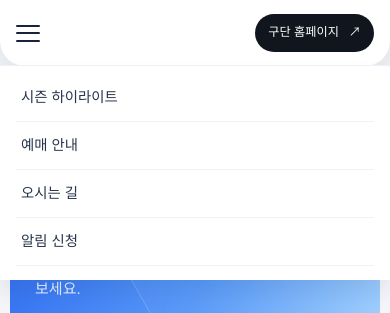
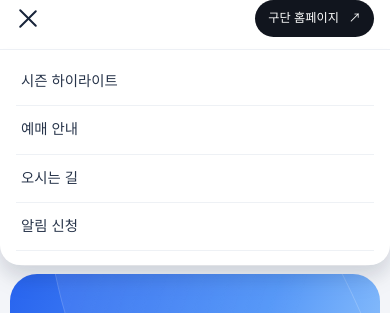
Before and after one commit to sslrspadjqtdma/landingpage, a plain HTML site: page 랜딩페이지 과제/index.html in a window 390 px wide. Both pictures are taken after a click on the label "메뉴 열기". Shown: the top 313 px of the page. Drawn offline with Linux system fonts and the light colour scheme.

Commit message:
Improve responsive mobile navigation
Animate the mobile menu and place it in document flow so it no longer covers page content.

Keep expanded state accessible and close the menu after selecting a link.

Co-authored-by: Copilot <223556219+Copilot@users.noreply.github.com>

```diff
--- a/랜딩페이지 과제/index.html
+++ b/랜딩페이지 과제/index.html
@@ -24,14 +24,25 @@
             />
           </a>
 
-          <input type="checkbox" id="menu-toggle" class="menu-toggle" />
+          <input
+            type="checkbox"
+            id="menu-toggle"
+            class="menu-toggle"
+            aria-label="모바일 메뉴"
+            aria-controls="primary-navigation"
+            aria-expanded="false"
+          />
           <label for="menu-toggle" class="hamburger" aria-label="메뉴 열기">
             <span></span>
             <span></span>
             <span></span>
           </label>
 
-          <nav class="nav-menu" aria-label="주요 메뉴">
+          <nav
+            class="nav-menu"
+            id="primary-navigation"
+            aria-label="주요 메뉴"
+          >
             <a
               href="https://www.youtube.com/watch?v=x0roIbfOvQA&amp;list=PLkXXwsF-ojWxRLoCPwugNkr9w2nGDt0zK"
               target="_blank"
@@ -435,6 +446,18 @@
       </footer>
     </div>
     <script>
+      const menuToggle = document.querySelector("#menu-toggle");
+      const menuLinks = document.querySelectorAll("#primary-navigation a");
+      menuToggle.addEventListener("change", () => {
+        menuToggle.setAttribute("aria-expanded", String(menuToggle.checked));
+      });
+      menuLinks.forEach((link) =>
+        link.addEventListener("click", () => {
+          menuToggle.checked = false;
+          menuToggle.setAttribute("aria-expanded", "false");
+        }),
+      );
+
       const mapChoiceDialog = document.querySelector("#map-choice-dialog");
       const mapChoiceTrigger = document.querySelector(".map-choice-trigger");
       const mapChoiceClose = document.querySelector("[data-close-map-dialog]");
--- a/랜딩페이지 과제/style.css
+++ b/랜딩페이지 과제/style.css
@@ -966,8 +966,17 @@ main {
         gap: 12px;
     }
 
+    .landing-header .header-container {
+        flex-wrap: wrap;
+    }
+
     .landing-header .header-logo-wrap {
         display: none;
+    }
+
+    .landing-header .header-cta {
+        order: 1;
+        margin-left: auto;
     }
 
     .header-cta {
@@ -975,8 +984,18 @@ main {
         font-size: 0.76rem;
     }
 
+    .menu-toggle {
+        position: absolute;
+        left: 0;
+        display: block;
+        width: 1px;
+        height: 1px;
+        opacity: 0;
+    }
+
     .hamburger {
         display: flex;
+        order: 0;
         width: 24px;
         height: 19px;
         flex: 0 0 24px;
@@ -985,6 +1004,12 @@ main {
         margin-right: auto;
         padding: 1px 0;
         cursor: pointer;
+        transition: outline-color 0.2s ease;
+    }
+
+    .menu-toggle:focus-visible + .hamburger {
+        outline: 3px solid rgba(23, 87, 206, 0.35);
+        outline-offset: 5px;
     }
 
     .hamburger span {
@@ -993,31 +1018,97 @@ main {
         height: 2px;
         border-radius: 2px;
         background: #18243a;
+        transition: transform 0.28s ease, opacity 0.2s ease;
+    }
+
+    .menu-toggle:checked + .hamburger span:first-child {
+        transform: translateY(7px) rotate(45deg);
+    }
+
+    .menu-toggle:checked + .hamburger span:nth-child(2) {
+        opacity: 0;
+    }
+
+    .menu-toggle:checked + .hamburger span:last-child {
+        transform: translateY(-7px) rotate(-45deg);
     }
 
     .nav-menu {
-        position: absolute;
-        top: calc(100% - 1px);
-        right: -16px;
-        left: -16px;
-        display: none;
+        position: relative;
+        order: 2;
+        width: calc(100% + 32px);
+        flex: 0 0 auto;
+        margin-left: -16px;
+        display: flex;
         align-items: stretch;
+        flex-direction: column;
         gap: 0;
-        padding: 8px 16px 14px;
-        border-top: 1px solid #edf0f5;
+        max-height: 0;
+        overflow: hidden;
+        padding: 0 16px;
+        border-top: 0 solid #edf0f5;
+        border-radius: 0 0 20px 20px;
         background: #fff;
-        box-shadow: 0 12px 18px rgba(20, 35, 60, 0.08);
+        opacity: 0;
+        pointer-events: none;
+        transform: translateY(-8px);
+        visibility: hidden;
+        transition:
+            max-height 0.34s cubic-bezier(0.2, 0.7, 0.25, 1),
+            padding 0.28s ease,
+            border-width 0.2s ease,
+            border-color 0.2s ease,
+            opacity 0.2s ease,
+            transform 0.28s ease,
+            box-shadow 0.28s ease,
+            visibility 0s linear 0.34s;
     }
 
     .nav-menu a {
-        padding: 12px 5px;
+        flex: 0 0 auto;
+        padding: 0 5px;
         border-bottom: 1px solid #eef1f5;
         font-size: 0.9rem;
+        opacity: 0;
+        transform: translateY(-5px);
+        transition:
+            padding 0.28s ease,
+            opacity 0.18s ease,
+            transform 0.22s ease;
     }
 
     .menu-toggle:checked ~ .nav-menu {
-        display: flex;
-        flex-direction: column;
+        max-height: 280px;
+        padding: 8px 16px 14px;
+        border-top-width: 1px;
+        box-shadow: 0 12px 18px rgba(20, 35, 60, 0.08);
+        opacity: 1;
+        pointer-events: auto;
+        transform: translateY(0);
+        visibility: visible;
+        transition-delay: 0s;
+    }
+
+    .menu-toggle:checked ~ .nav-menu a {
+        padding: 12px 5px;
+        opacity: 1;
+        transform: translateY(0);
+    }
+
+    .menu-toggle:checked ~ .nav-menu a:nth-child(1) {
+        transition-delay: 0.04s;
+    }
+
+    .menu-toggle:checked ~ .nav-menu a:nth-child(2) {
+        transition-delay: 0.08s;
+    }
+
+    .menu-toggle:checked ~ .nav-menu a:nth-child(3) {
+        transition-delay: 0.12s;
+    }
+
+    .menu-toggle:checked ~ .nav-menu a:nth-child(4) {
+        transition-delay: 0.16s;
     }
 
     main {
```
